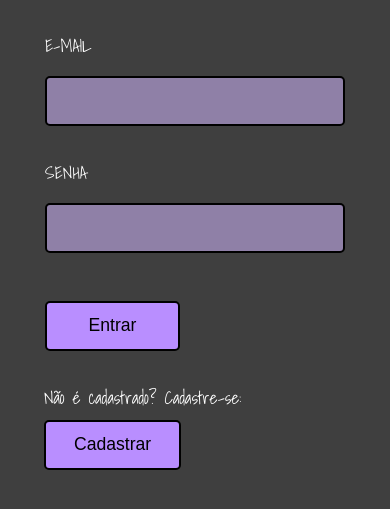
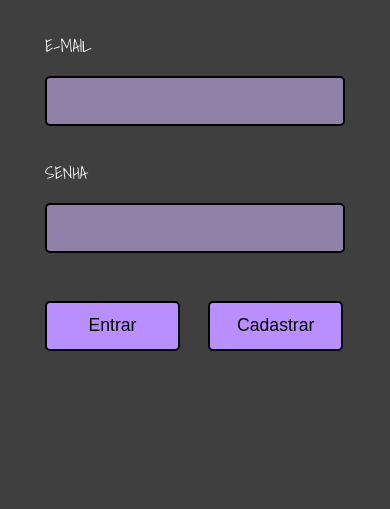
Before and after one commit to gabriel-brolavschi/projeto-, a PHP site: page /login.html in a window 390 px wide. Shown: the part 203-712 px from the top of the page. Run offline with PHP 8.4, Linux system fonts and the light colour scheme.

Commit message:
página de login responsivo (ajustes)
criei a página de login. E já esta linkado a página de cadastro. Arthur arrumou o botão de cadastro e eu arrumei o CSS.

```diff
--- a/login.html
+++ b/login.html
@@ -33,14 +33,9 @@
                 <span>SENHA</span>
                 <input type="password" id="senha" name="senha">
             </label>
-            <input type="submit" value="Entrar">
+            <input type="submit" value="Entrar"> <a href="index.html"><input type="button" value="Cadastrar"></a>
         </form>
-        <form action ="/index.html">
-            <label for="carregar">
-            <span>Não é cadastrado? Cadastre-se:</span>
-            <input type="submit" value="Cadastrar">
-            </label>
-        </form>
+
 
     </section>
     <section class="images-container">
--- a/style.css
+++ b/style.css
@@ -7,6 +7,7 @@
     box-sizing: border-box;
     font-family: "Shadows Into Light", sans-serif;
 }
+
 
 body{
     background: #3f3f3f ;
@@ -93,10 +94,6 @@ main{
     margin-top: 2rem;
 }
 
-.main form label[for="carregar"]{
-    margin-left: -26.5%;
-}
-
 .main form input{
     background: #d3b8ff8a;
     width: 300px;
@@ -111,17 +108,18 @@ main{
     font-family: sans-serif;
 }
 
+/* login */
 .main form input[value="Entrar"]{
     cursor: pointer;
     width: 45%;
     margin-top: 3rem;
-    margin-right: 5%;
+    margin-right: 7%;
     background: #b98eff;
     color: rgb(0, 0, 0);
     font-size: 1.1rem;
     transition: all .3s ease-in-out;
 }
-
+/* index */
 .main form input[value="Inscreva-se"]{
     cursor: pointer;
     width: 45%;
@@ -132,11 +130,10 @@ main{
     font-size: 1.1rem;
     transition: all .3s ease-in-out;
 }
-
-.main form label input[value="Cadastrar"]{
+ /* login */
+.main form input[value="Cadastrar"]{
     cursor: pointer;
-    width: 55%;
-    margin-top: 0.5rem;
+    width: 45%;
     background: #b98eff;
     color: rgb(0, 0, 0);
     font-size: 1.1rem;
@@ -159,14 +156,6 @@ main{
     z-index: -1;
 }
 
-.cadastro{
-    font-size: 1.1rem;
-    font-weight: 400;
-    color: rgb(255, 255, 255);
-    position: relative;
-    margin-top: 13%;
-}
-
 @media only screen and (max-width: 1024px) {
     .images-container{
         display: none;
@@ -179,28 +168,29 @@ main{
         margin: 0 auto;
     }
   }
-
+/* login */
 @media (max-width:1500px) and (min-width:1024px){
 
     .image img{
-        margin: 17vh -1vw 0 0;
+        margin: 19vh -1vw 0 0;
+        height: 30rem;
     }
 }
-
+/* login */
 @media only screen and (min-width: 1500px){
     .image img{
         margin: 17vh 5vw 0 0;
     }
 }
 
-
+/* index */
 @media (max-width:1500px) and (min-width:1024px){
 
     .images img{
         margin: 17vh -5vw 0 0;
     }
 }
-
+/* index */
 @media only screen and (min-width: 1500px){
     .images img{
         margin: 17vh 5vw 0 0;
```
